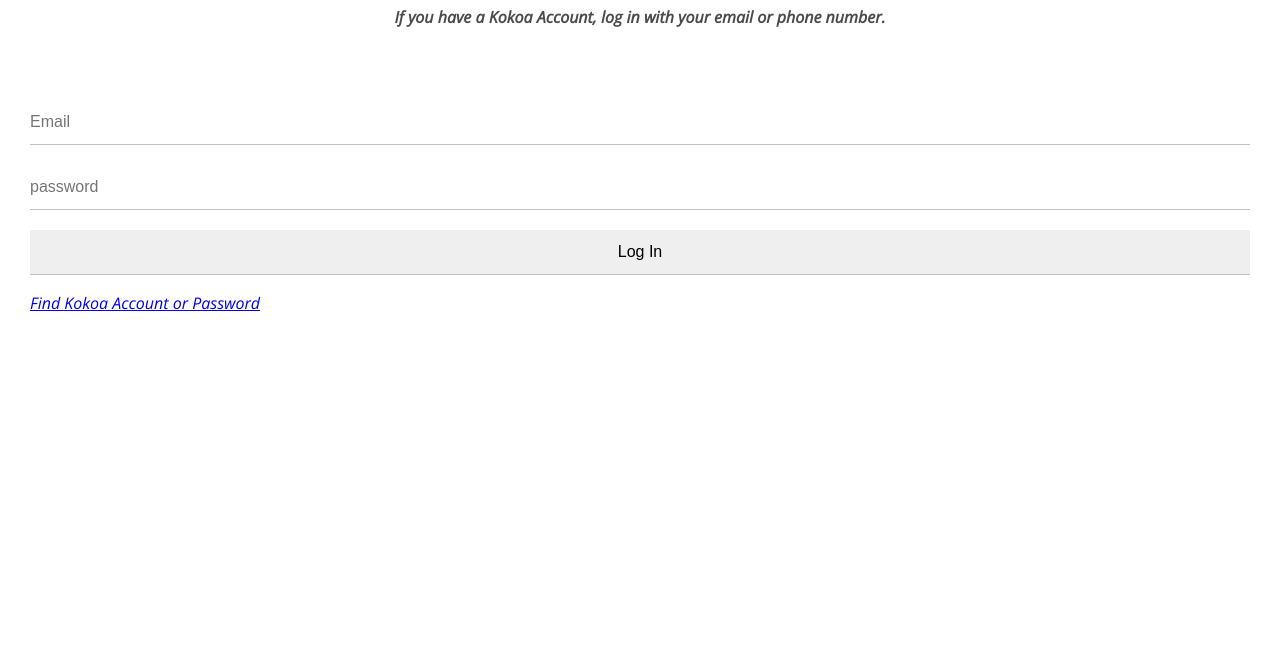
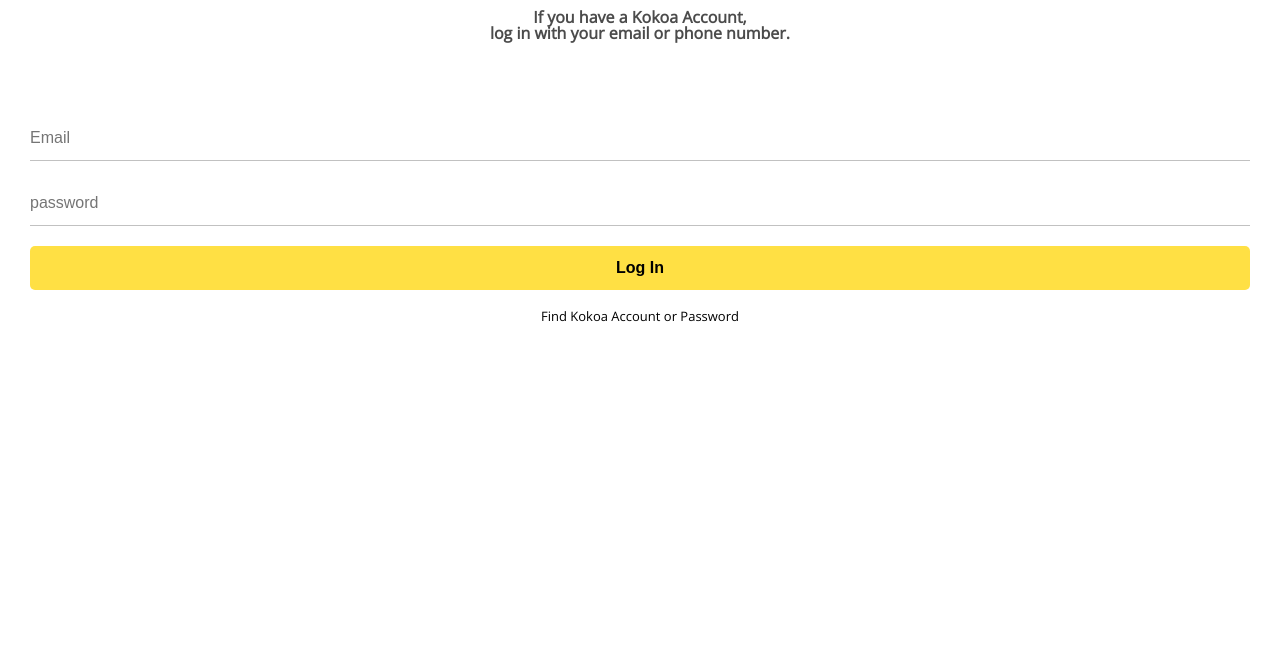
Before and after one commit to H-Yun95/2023_JS, a plain HTML site: page colne_2022_again/index.html in a window 1280 px wide. Shown: the part 149-800 px from the top of the page. Drawn offline with nearby package versions, Linux system fonts and the light colour scheme.

Commit message:
230309_02

```diff
--- a/colne_2022_again/css/login.css
+++ b/colne_2022_again/css/login.css
@@ -12,7 +12,7 @@
 }
 
 .welcome-header__text{
-    width: 70%;
+    width: 85%;
     opacity: 0.7;
 }
 
@@ -26,11 +26,28 @@
     padding: 13px 0px;
     border: none;
     font-size: 16px;
+    margin-bottom: 20px;
+}
+
+#login-form input:not([type="submit"]) {
     border-bottom: 1px solid rgb(193, 193, 193);
-    margin-bottom: 20px;
     transition: 0.3s ease-in-out;
 }
 
 #login-form input:focus {
     border-color: gray;
 }
+
+
+#login-form input[type="submit"] {
+    border-radius: 5px;
+    font-weight: 700;
+    background-color: rgb(255, 224, 68);
+}
+
+#login-form a{
+    text-align: center;
+    text-decoration: none;
+    font-size: 13px;
+    color: inherit;
+}
--- a/colne_2022_again/css/page_1.css
+++ b/colne_2022_again/css/page_1.css
@@ -1,4 +1,4 @@
-@import url('https://fonts.googleapis.com/css2?family=Homemade+Apple&family=Open+Sans:ital@1&display=swap');
+@import url('https://fonts.googleapis.com/css2?family=Open+Sans&display=swap');
 @import "reset.css";
 @import "status-bar.css";
 @import "login.css";
--- a/colne_2022_again/css/status-bar.css
+++ b/colne_2022_again/css/status-bar.css
@@ -2,6 +2,7 @@
     display: flex;
     justify-content: center;
     padding: 5px 3px;
+    background-color: rgb(240, 240, 240);
 }
 
 .status-bar__column {
--- a/colne_2022_again/index.html
+++ b/colne_2022_again/index.html
@@ -25,8 +25,9 @@
 
     <header class="welcome-header">
       <h1 class="welcome-header__title">Welcome to Kokoa Clone</h1>
+      <p class="welcome-header__text">If you have a Kokoa Account,</p>
       <p class="welcome-header__text">
-        If you have a Kokoa Account, log in with your email or phone number.
+        log in with your email or phone number.
       </p>
     </header>
 
```
